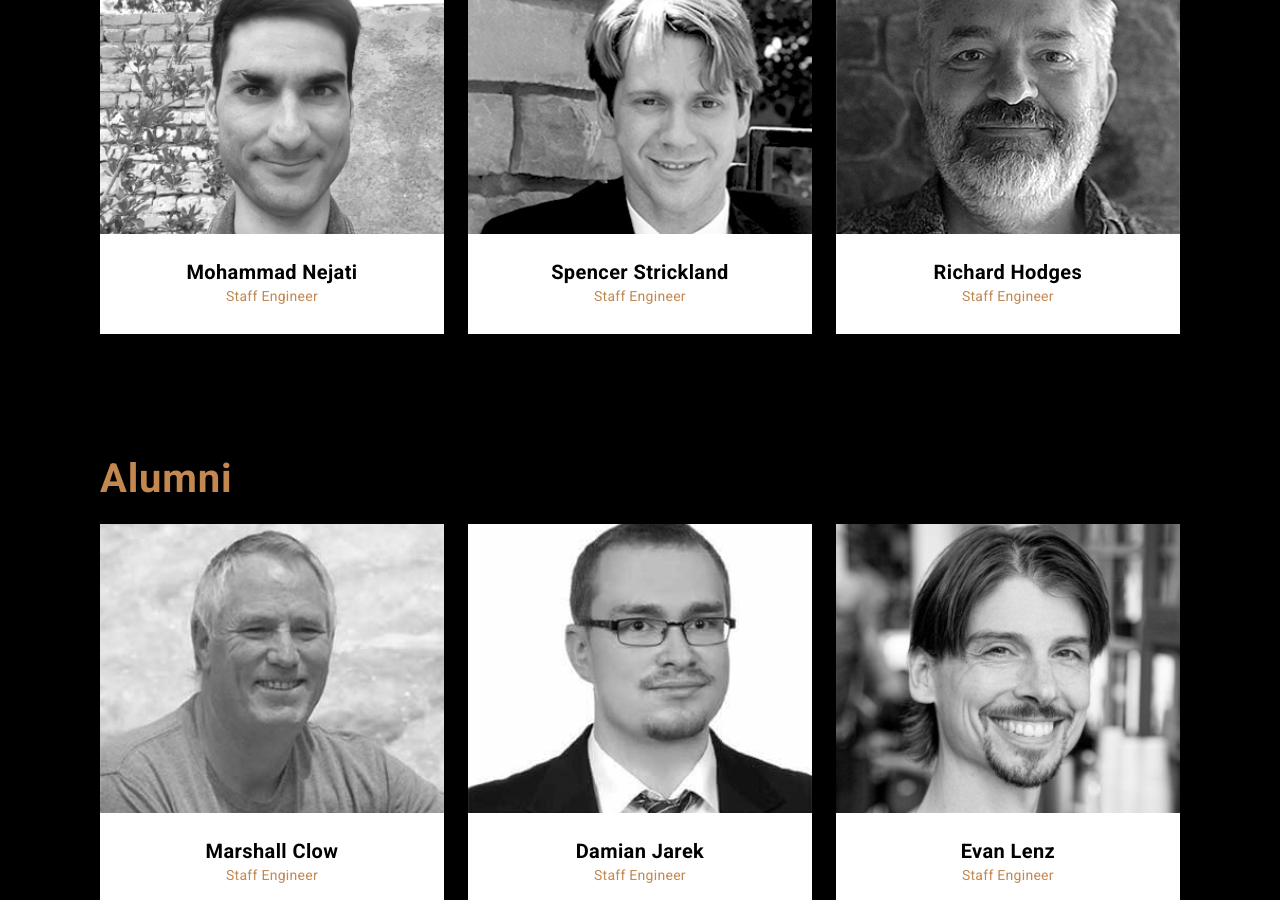
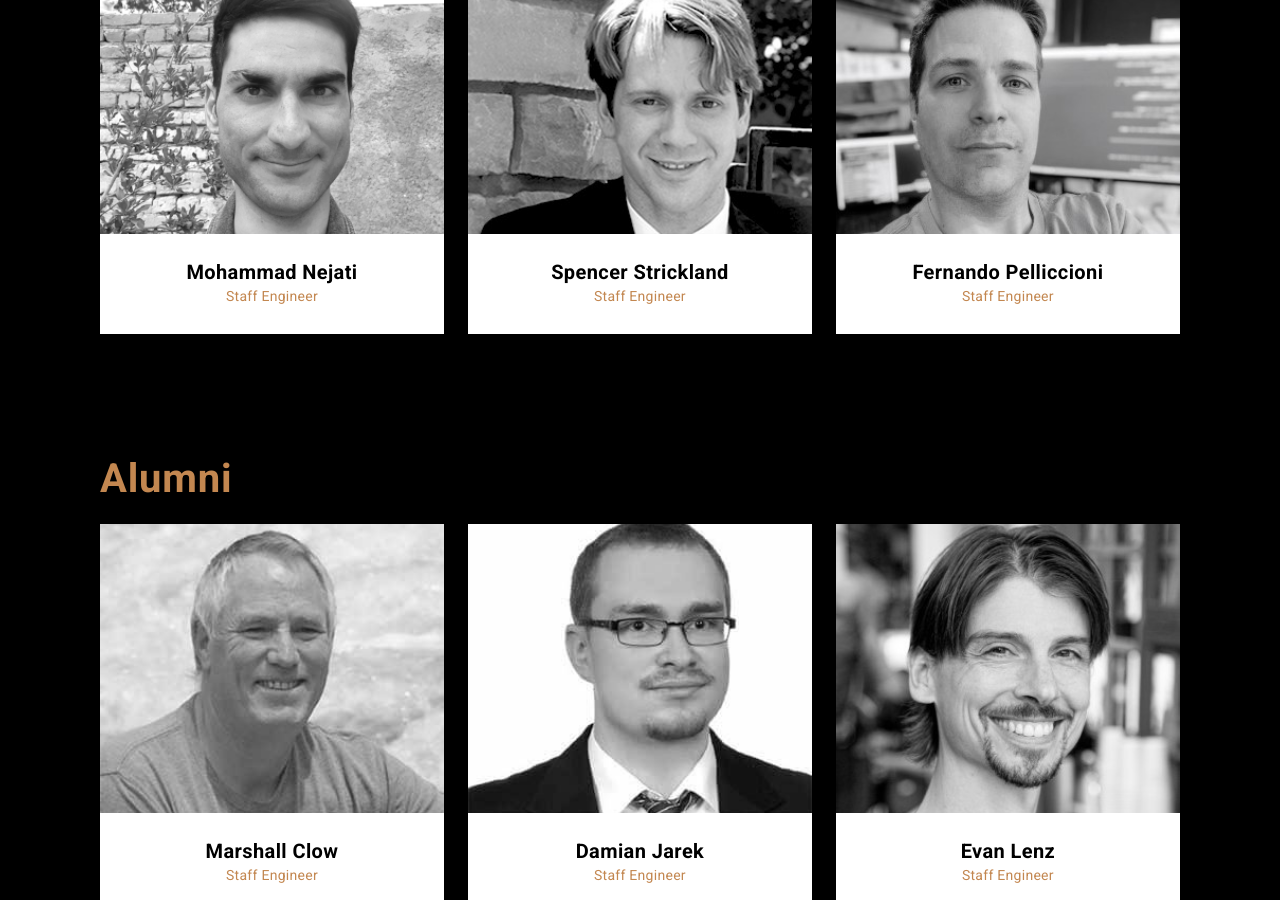
Before and after one commit to unecigarettewm/cppa-www, a Jekyll site: the page built from index.html, in a window 1280 px wide and 900 px high, scrolled down 4605 px. Built offline with Jekyll 4.4.1, drawn with Linux system fonts in a browser that asks for light colours; some of the changed text lies outside the part shown.

Commit message:
Update index.html

```diff
--- a/index.html
+++ b/index.html
@@ -324,18 +324,19 @@ Spencer Strickland<center></h4>
       </div>
 
       <div class='col-third'>
-        <a class='card' href='{{ site.baseurl }}/people/richard'>
+        <a class='card' href='{{ site.baseurl }}/people/fernando'>
           <div class='card-img-wrapper'>
-            <img class='card-img' src='{{ site.baseurl }}/images/people/richard.jpg' alt='Richard Hodges'>
+            <img class='card-img' src='{{ site.baseurl }}/images/people/fernando.jpg' alt='Fernando Pelliccioni'>
           </div>
           <span class='card-text'>
-            <h4 class='text-m card-title'>Richard Hodges</h4>
+            <h4 class='text-m card-title'><center>
+Fernando Pelliccioni<center></h4>
             <h5 class='text-xs card-subtitle'>Staff Engineer</h5>
           </span>
         </a>
       </div>
-    </div>
-  </section>
+
+</section>
 
   <!-- Our Alumni section-->
   <section class='section team alumni' id='alumni'>
@@ -417,7 +418,18 @@ Spencer Strickland<center></h4>
         </a>
       </div>
 
-    </div>
+      <div class='col-third'>
+        <a class='card' href='{{ site.baseurl }}/people/richard'>
+          <div class='card-img-wrapper'>
+            <img class='card-img' src='{{ site.baseurl }}/images/people/richard.jpg' alt='Richard Hodges'>
+          </div>
+          <span class='card-text'>
+            <h4 class='text-m card-title'>Richard Hodges</h4>
+            <h5 class='text-xs card-subtitle'>Staff Engineer</h5>
+          </span>
+        </a>
+      </div>
+
   </section>
 
   <!-- News section-->
```
